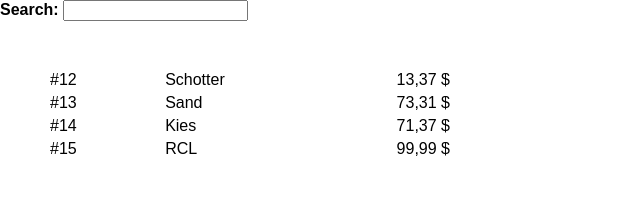
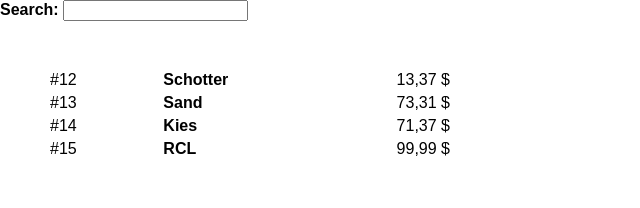
Before and after one commit to cjost1988/old-kata-git-bisect, a React (Create React App) app: page / in a window 1280 px wide. Shown: the top 208 px of the page, without its empty margins (0-640 px from the left). Built offline with nearby package versions, Linux system fonts and the light colour scheme.

Commit message:
feat: make product title bold

```diff
--- a/src/App.tsx
+++ b/src/App.tsx
@@ -35,7 +35,7 @@ function App() {
                     .filter((product: Product) => (new RegExp(search, 'i')).test(product.title))
                     .map((product: Product) => [
                         <div key={'id' + product.id}>#{product.id}</div>,
-                        <div key={'title' + product.id}>{product.title}</div>,
+                        <div key={'title' + product.id}><b>{product.title}</b></div>,
                         <div key={'price' + product.id} className="product-list-item-price">
                             <FormattedNumber value={product.price} style="currency" currency="USD"/>
                         </div>,
```
